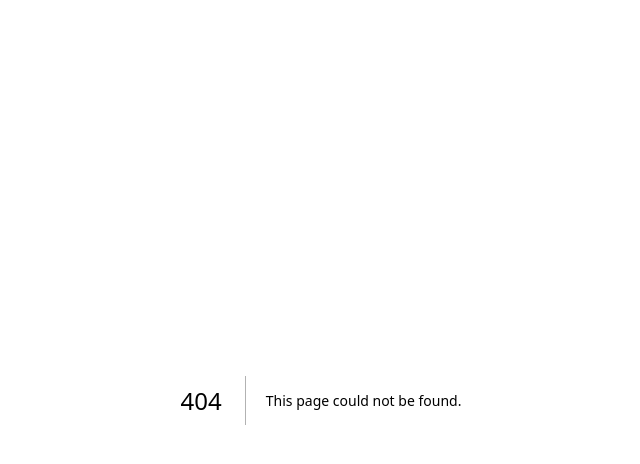
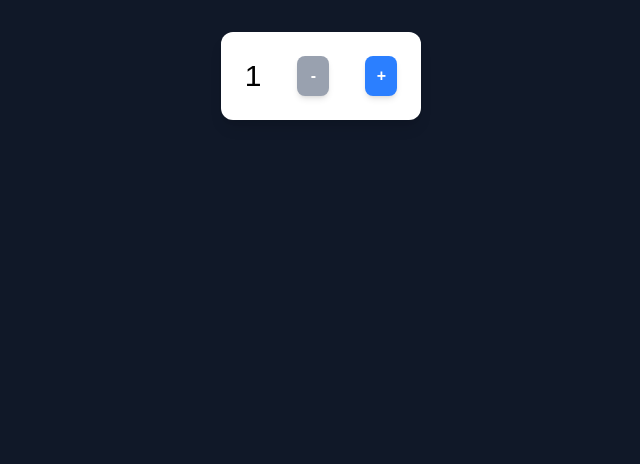
Before and after one commit to jcheema2004/cprg306-assignments, a Next.js app: page /week-4 in a window 1280 px wide. Before the commit this address had no page. Shown: the top 464 px of the page, without its empty margins (319-959 px from the left). Built offline with nearby package versions, Linux system fonts and the light colour scheme.

Commit message:
added/updated week-4 assignment
added new-item.js(NewItem component) and page.js for week-4 folder for week-4 assignment....

```diff
--- a/app/page.js
+++ b/app/page.js
@@ -8,6 +8,7 @@
       <ul>
         <li><Link href="./week-2">Week 2 Assignment</Link></li>
         <li><Link href="./week-3">Week 3 Assignment</Link></li>
+        <li><Link href="./week-4">Week 4 Assignment</Link></li>
       </ul>
     </main>
   )
--- /dev/null
+++ b/app/week-4/new-item.js
@@ -0,0 +1,46 @@
+"use client";
+
+import { use, useState } from "react";
+
+
+export default function NewItem(){
+
+    const [quantity, setQuantity] = useState(1);
+
+    const increment = () => {
+        if(quantity < 20){
+            setQuantity(quantity + 1);
+        }
+    }
+
+    const decrement = () => {
+        if(quantity > 1){
+            setQuantity(quantity - 1);
+        }
+    }
+
+    const buttonStyles = "w-8 h-10 m-4 bg-blue-500 text-white font-bold rounded-lg shadow-md hover:bg-blue-700 flex items-center justify-center focus:outline-none focus:ring-2 focus:ring-blue-400 focus:ring-opacity-75 transition-colors cursor-pointer disabled:bg-gray-400 disabled:cursor-not-allowed";
+
+    return(
+            <div className="bg-white rounded-xl p-2 flex items-center gap-1 shadow-lg">
+
+                    <span className="text-3xl mx-4 min-w-[10px] text-center text-black mr-4">{quantity}</span>
+
+                        <button
+                            onClick={decrement}
+                            disabled={quantity <= 1}
+                            className={buttonStyles}>
+                                -
+                        </button>
+                        <button
+                            onClick={increment}
+                            disabled={quantity >= 20}
+                            className={buttonStyles}>
+                                +
+                        </button>
+
+
+            </div>
+
+    )
+}
--- /dev/null
+++ b/app/week-4/page.js
@@ -0,0 +1,16 @@
+
+import NewItem from "./new-item";
+
+
+export default function Page(){
+
+
+
+    return(
+        <main className="min-h-screen bg-gray-900 pt-8">
+          <div className="flex justify-center">
+            <NewItem />
+          </div>
+        </main>
+    );
+}
```
